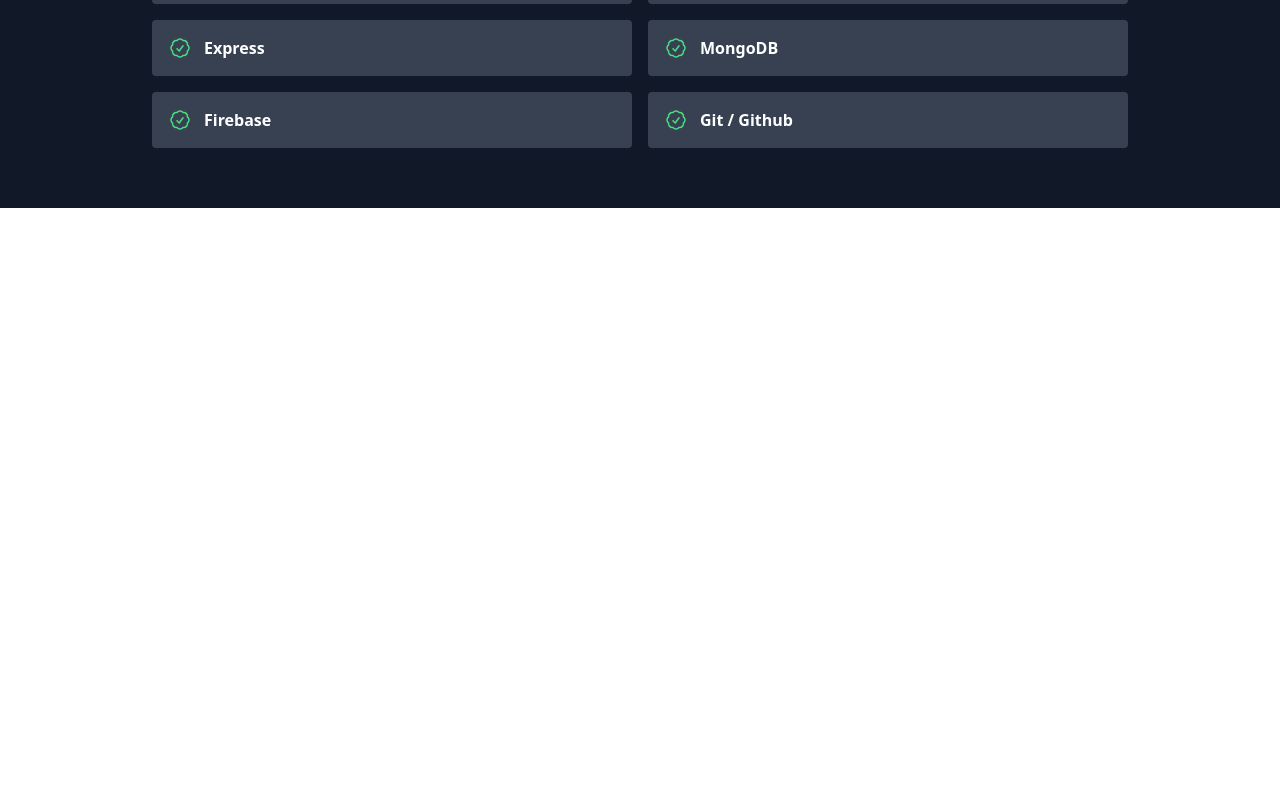
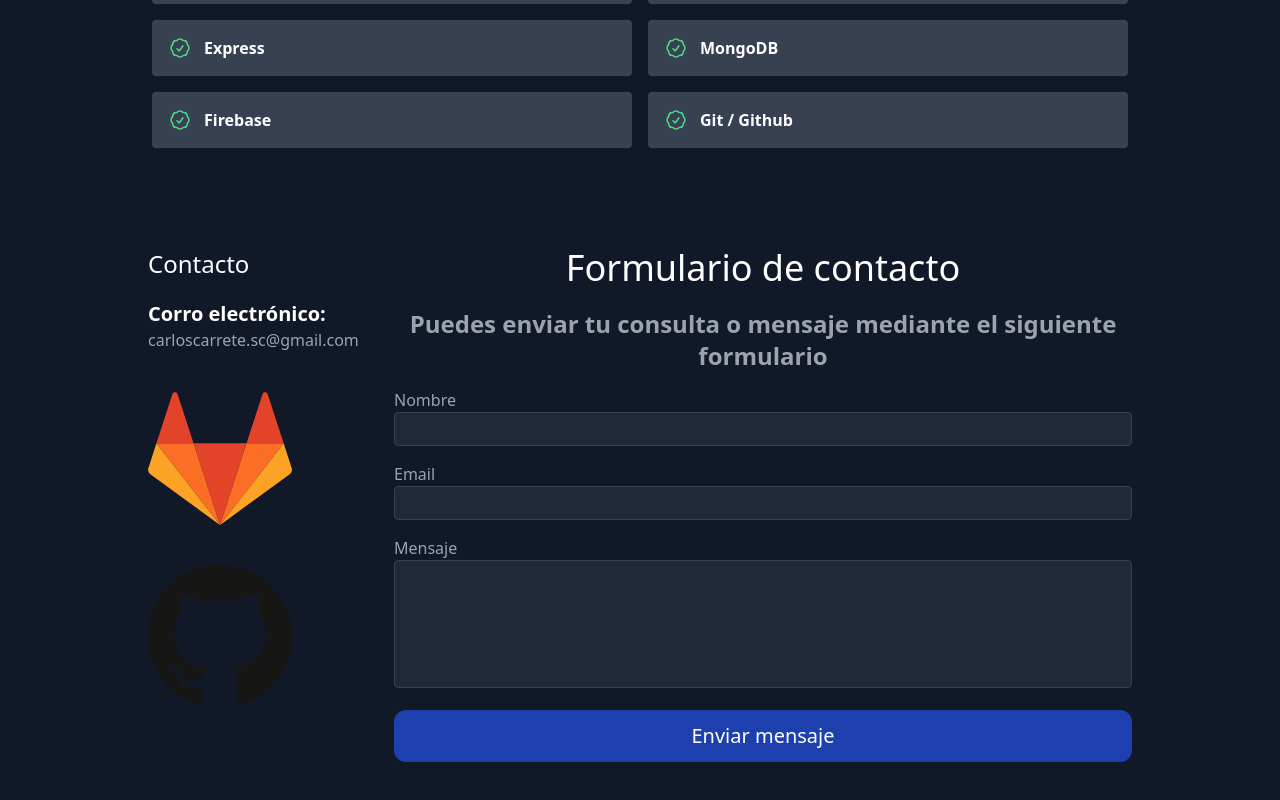
Before and after one commit to carloscarrete/portafolio, a React (Vite) app: page / in a window 1280 px wide. Shown: the part 1930-2730 px from the top of the page. Before the commit the page ends 2138 px from the top, so only its background shows below. Built offline with nearby package versions, Linux system fonts and the light colour scheme.

Commit message:
contact component

```diff
--- a/index.html
+++ b/index.html
@@ -1,13 +1,23 @@
 <!DOCTYPE html>
 <html lang="en">
+
 <head>
   <meta charset="UTF-8" />
   <link rel="icon" type="image/svg+xml" href="/vite.svg" />
   <meta name="viewport" content="width=device-width, initial-scale=1.0" />
   <title>Vite + React</title>
 </head>
+
 <body>
+
+  <form name="contact" netlify netlify-honeypot="bot-field" hidden>
+    <input type="text" name="name" />
+    <input type="email" name="email" />
+    <textarea name="message"></textarea>
+  </form>
+
   <div id="root"></div>
   <script type="module" src="/src/main.jsx"></script>
 </body>
+
 </html>
--- a/src/App.jsx
+++ b/src/App.jsx
@@ -5,6 +5,7 @@
 import { Navbar } from './components/Navbar'
 import { Projects } from './components/Projects'
 import { Skills } from './components/Skills'
+import { Contact } from './components/Contact'
 
 function App() {
   const [count, setCount] = useState(0)
@@ -15,6 +16,7 @@
       <About />
       <Projects />
       <Skills />
+      <Contact />
     </div>
   )
 }
--- a/src/components/Contact.jsx
+++ b/src/components/Contact.jsx
@@ -0,0 +1,89 @@
+import React from 'react'
+import { userForm } from '../hooks/userForm'
+
+export const Contact = () => {
+
+
+  const { onInputChange, name, email, message } = userForm({
+    name: '',
+    email: '',
+    message: '',
+  })
+
+
+  const handleSubmit = (e) => {
+    e.preventDefault();
+    console.log(name, email, message)
+  }
+
+
+  return (
+    <section id='contact' className='relative'>
+      <div className='container px-5 py-10 mx-auto flex sm:flex-nowrap flex-wrap sm:mx-auto lg:w-4/5'>
+        <div className='w-1/4 text-left'>
+          <h2 className='text-white text-2xl mb-5'>Contacto</h2>
+          <h3 className='font-bold text-white text-xl'>Corro electrónico:</h3>
+          <p className='mb-10'>carloscarrete.sc@gmail.com</p>
+          <div className='flex w-36 flex-col text-center mb-10'>
+              <a href="https://gitlab.com/carloscarrete.sc" target='_blank'><img src="../../public/repositories/gitlab.svg" alt="Repositorio de Gitlab" className='w-100' /></a>
+          </div>
+          <div className='flex w-36 flex-col text-center mb-10'>
+              <a href="https://github.com/carloscarrete" target='_blank'><img src="../../public/repositories/github-icon.svg" alt="Repositorio de Github" className='w-100' /></a>
+
+          </div>
+        </div>
+        <form
+          name="contact"
+          className='lg:w-3/4 md:w-1/2 flex flex-col md:ml-auto w-full mt-8 md:mt-0'
+          onSubmit={handleSubmit}
+        >
+          <input type="hidden" name="form-name" value="contact" />
+          <h2 className='text-white sm:text-4xl text-3xl font-medium mb-5'>Formulario de contacto</h2>
+          <h2 className='text-2xl font-bold mb-4'>Puedes enviar tu consulta o mensaje mediante el siguiente formulario</h2>
+          {/* <p className="leading-relaxed mb-5">
+            Lorem ipsum dolor sit amet consectetur, adipisicing elit. Illum
+            suscipit officia aspernatur veritatis. Asperiores, aliquid?
+          </p> */}
+          <div className='mb-4 text-left'>
+            <label htmlFor="name">Nombre</label>
+            <input
+            type="text"
+            id='name'
+            name='name'
+            value={name}
+            onChange={onInputChange}
+            className='w-full bg-gray-800 rounded border border-gray-700 focus:border-gray-400 focus:ring-2 py-1 text-base outline-none text-gray-400 px-4 leading-6 transition-colors duration-200 ease-in-out'
+            />
+          </div>
+          <div className='mb-4 text-left'>
+            <label htmlFor="email">Email</label>
+            <input
+            type="email"
+            name='email'
+            id='email'
+            value={email}
+            onChange={onInputChange}
+            className='w-full bg-gray-800 rounded border border-gray-700 focus:border-gray-400 focus:ring-2 py-1 text-base outline-none text-gray-400 px-4 leading-6 transition-colors duration-200 ease-in-out'
+            />
+          </div>
+          <div className='mb-4 text-left'>
+            <label htmlFor="message">Mensaje</label>
+            <textarea
+            name="message"
+            id="message"
+            value={message}
+            onChange={onInputChange}
+            className='w-full bg-gray-800 rounded border border-gray-700 focus:border-gray-400 focus:ring-2 transition-colors duration-200 ease-in-out h-32 py-1 px-4 resize-none outline-none text-gray-400'
+            />
+          </div>
+          <button
+            type='submit'
+            className='bg-blue-800 border-0 focus:outline-none hover:bg-blue-900 text-xl rounded-xl text-white py-3 px-5'
+          >
+            Enviar mensaje
+          </button>
+        </form>
+      </div>
+    </section>
+  )
+}
--- a/src/components/Skills.jsx
+++ b/src/components/Skills.jsx
@@ -5,8 +5,8 @@
       <div className="container px-5 py-10 mx-auto">
         <div className="text-center mb-10">
           <div className="w-10 inline-block mb-4">
-            <svg xmlns="http://www.w3.org/2000/svg" fill="none" viewBox="0 0 24 24" stroke-width="1.5" stroke="currentColor" class="w-6 h-6">
-              <path stroke-linecap="round" stroke-linejoin="round" d="M9 17.25v1.007a3 3 0 01-.879 2.122L7.5 21h9l-.621-.621A3 3 0 0115 18.257V17.25m6-12V15a2.25 2.25 0 01-2.25 2.25H5.25A2.25 2.25 0 013 15V5.25m18 0A2.25 2.25 0 0018.75 3H5.25A2.25 2.25 0 003 5.25m18 0V12a2.25 2.25 0 01-2.25 2.25H5.25A2.25 2.25 0 013 12V5.25" />
+            <svg xmlns="http://www.w3.org/2000/svg" fill="none" viewBox="0 0 24 24" strokeWidth="1.5" stroke="currentColor" className="w-6 h-6">
+              <path strokeLinecap="round" strokeLinejoin="round" d="M9 17.25v1.007a3 3 0 01-.879 2.122L7.5 21h9l-.621-.621A3 3 0 0115 18.257V17.25m6-12V15a2.25 2.25 0 01-2.25 2.25H5.25A2.25 2.25 0 013 15V5.25m18 0A2.25 2.25 0 0018.75 3H5.25A2.25 2.25 0 003 5.25m18 0V12a2.25 2.25 0 01-2.25 2.25H5.25A2.25 2.25 0 013 12V5.25" />
             </svg>
           </div>
           <h1 className="sm:text-4xl text-3xl font-medium title-font text-white mb-4">
@@ -22,8 +22,8 @@
               <div key={skill} className="p-2 sm:w-1/2 w-full">
                 <div className="bg-gray-700 rounded flex p-4 h-full items-center">
                   <div className="text-green-400 w-5 h-6 flex-shrink-0 mr-4">
-                    <svg xmlns="http://www.w3.org/2000/svg" fill="none" viewBox="0 0 24 24" stroke-width="1.5" stroke="currentColor" class="w-6 h-6">
-                      <path stroke-linecap="round" stroke-linejoin="round" d="M9 12.75L11.25 15 15 9.75M21 12c0 1.268-.63 2.39-1.593 3.068a3.745 3.745 0 01-1.043 3.296 3.745 3.745 0 01-3.296 1.043A3.745 3.745 0 0112 21c-1.268 0-2.39-.63-3.068-1.593a3.746 3.746 0 01-3.296-1.043 3.745 3.745 0 01-1.043-3.296A3.745 3.745 0 013 12c0-1.268.63-2.39 1.593-3.068a3.745 3.745 0 011.043-3.296 3.746 3.746 0 013.296-1.043A3.746 3.746 0 0112 3c1.268 0 2.39.63 3.068 1.593a3.746 3.746 0 013.296 1.043 3.746 3.746 0 011.043 3.296A3.745 3.745 0 0121 12z" />
+                    <svg xmlns="http://www.w3.org/2000/svg" fill="none" viewBox="0 0 24 24" strokeWidth="1.5" stroke="currentColor" className="w-6 h-6">
+                      <path strokeLinecap="round" strokeLinejoin="round" d="M9 12.75L11.25 15 15 9.75M21 12c0 1.268-.63 2.39-1.593 3.068a3.745 3.745 0 01-1.043 3.296 3.745 3.745 0 01-3.296 1.043A3.745 3.745 0 0112 21c-1.268 0-2.39-.63-3.068-1.593a3.746 3.746 0 01-3.296-1.043 3.745 3.745 0 01-1.043-3.296A3.745 3.745 0 013 12c0-1.268.63-2.39 1.593-3.068a3.745 3.745 0 011.043-3.296 3.746 3.746 0 013.296-1.043A3.746 3.746 0 0112 3c1.268 0 2.39.63 3.068 1.593a3.746 3.746 0 013.296 1.043 3.746 3.746 0 011.043 3.296A3.745 3.745 0 0121 12z" />
                     </svg>
                   </div>
                   <span className="text-white font-bold">
--- /dev/null
+++ b/src/hooks/userForm.js
@@ -0,0 +1,26 @@
+import { useState } from "react"
+
+export const userForm = ( initialFrom = {} ) => {
+
+  const [formState, setFormState] = useState(initialFrom);
+
+  const onInputChange = ({target}) => {
+    const {name, value} = target;
+    setFormState({
+        ...formState,
+        [name] : value
+    })
+  }
+
+  const onResetForm = () => {
+    setFormState(initialFrom);
+  }
+
+  return {
+    ...formState,
+    formState,
+    onInputChange,
+    onResetForm
+  }
+
+}
```
Also changed, not shown: public/repositories/github-icon.svg (added), public/repositories/gitlab.svg (added). Lines whose indentation alone changed are shown as unchanged.
